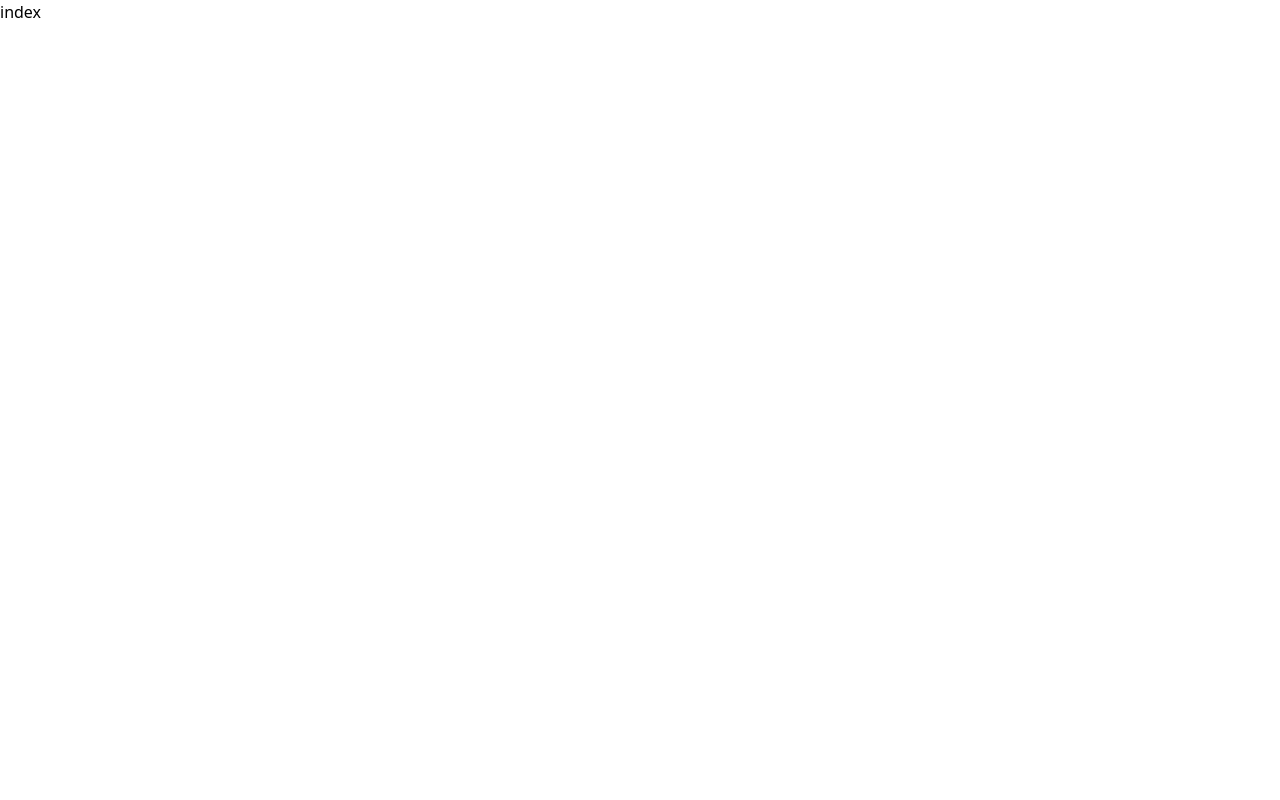
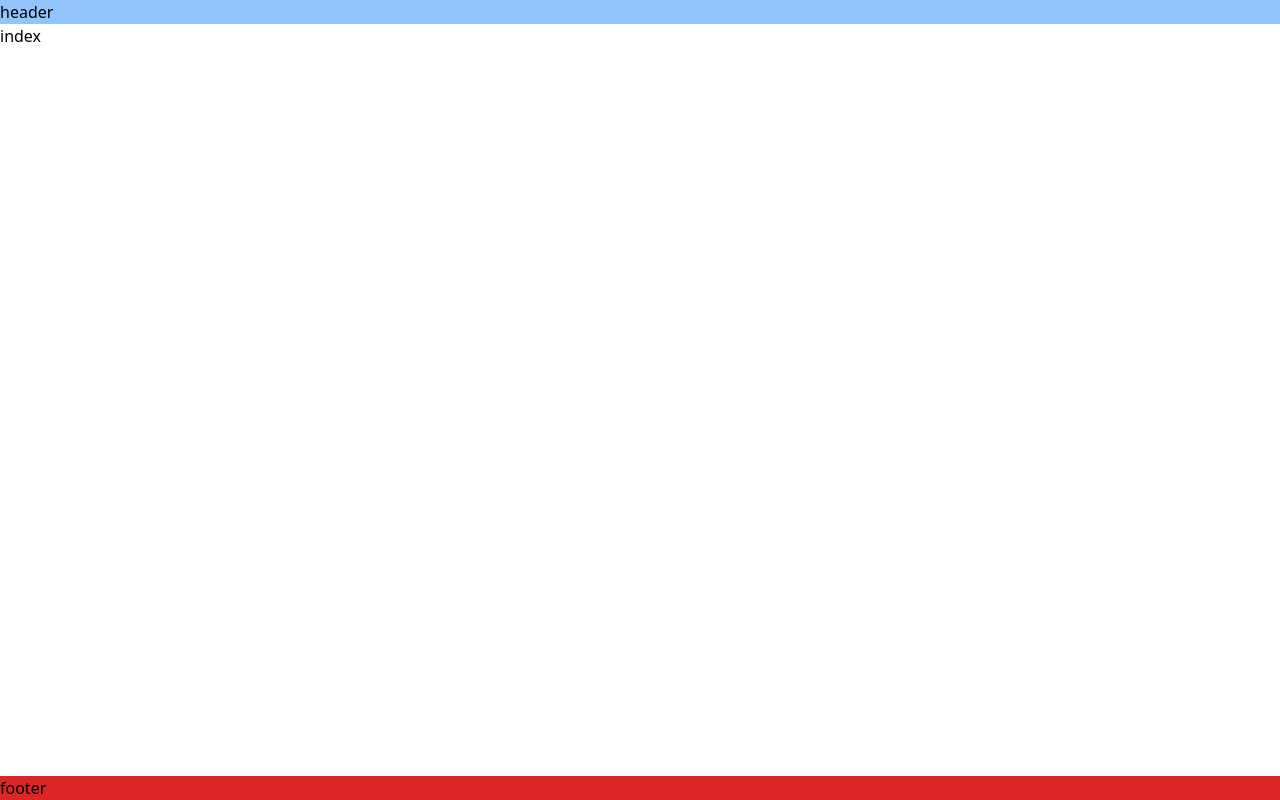
Before and after one commit to mnenie/xpiler, a Nuxt app in the folder client/: page / in a window 1280 px wide. Built offline with nearby package versions, Linux system fonts and the light colour scheme.

Commit message:
done: layout

```diff
--- a/client/components/layout/Footer.vue
+++ b/client/components/layout/Footer.vue
@@ -1,3 +1,5 @@
 <template>
-  <div></div>
+  <div class="bg-red-600">
+    footer
+  </div>
 </template>
--- a/client/components/layout/Header.vue
+++ b/client/components/layout/Header.vue
@@ -1,3 +1,9 @@
+<script setup lang="ts">
+import { cn } from '~/lib/utils';
+</script>
+
 <template>
-  <div></div>
+  <div :class="cn([$attrs.class, 'bg-blue-300'])" >
+    header
+  </div>
 </template>
--- a/client/layouts/default.vue
+++ b/client/layouts/default.vue
@@ -1,5 +1,39 @@
 <template>
-  <div>
-    <slot />
+  <div class="grid-container h-dvh w-full">
+    <LayoutHeader class="header" />
+    <!-- <LayoutSidebarTest class="sidebar" /> -->
+    <div class="slot">
+      <slot />
+    </div>
+    <LayoutFooter class="footer" />
   </div>
 </template>
+
+<style scoped>
+.grid-container {
+  display: grid;
+  grid-template-columns: auto 1fr;
+  grid-template-rows: auto 1fr auto;
+  grid-template-areas:
+    "header header"
+    "sidebar slot"
+    "footer footer";
+  min-height: 100dvh;
+}
+
+.header {
+  grid-area: header;
+}
+
+.sidebar {
+  grid-area: sidebar;
+}
+
+.slot{
+  grid-area: slot;
+}
+
+.footer{
+  grid-area: footer;
+}
+</style>
```
